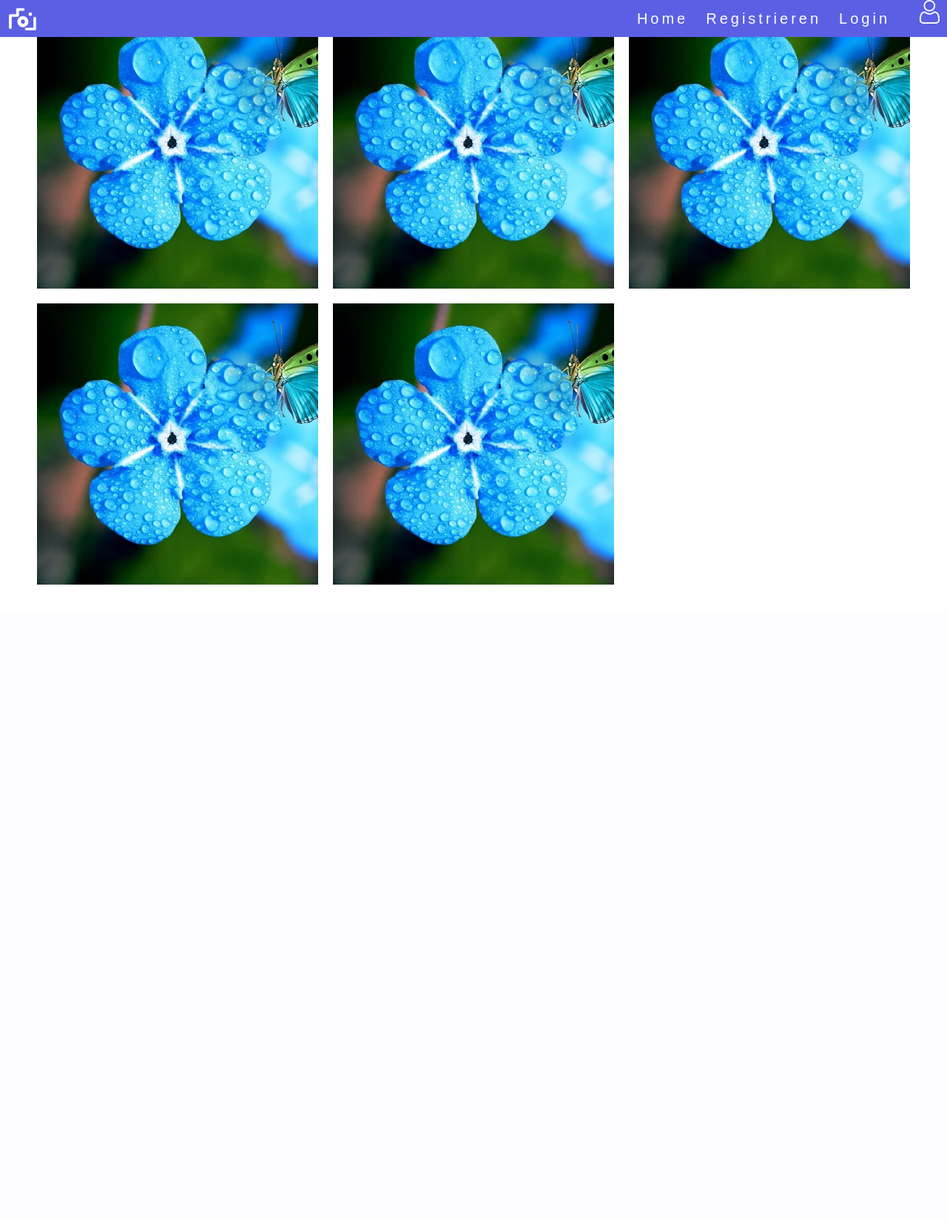
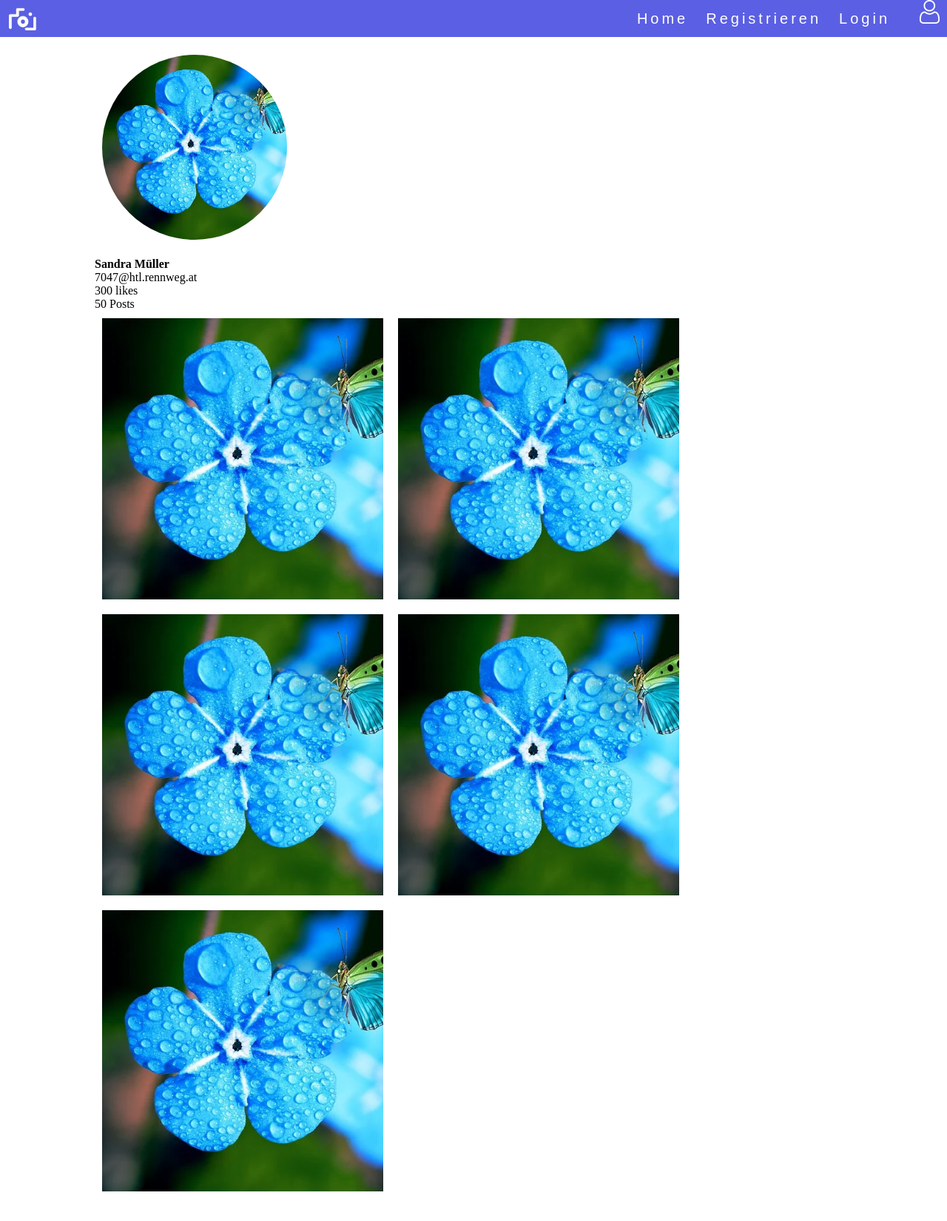
Before and after one commit to school-archive/2020-21-ITP-BestPicture, a PHP site: page /Schule/profil/index.html in a window 1280 px wide. Shown: the whole page at 74% size. Before the commit the page ends 790 px from the top, so only its background shows below. Run offline with PHP 8.4, Linux system fonts and the light colour scheme; some libraries are stand-ins or nearby versions.

Commit message:
add profilepicture

```diff
--- a/assets/styles/profil.css
+++ b/assets/styles/profil.css
@@ -1,8 +1,31 @@
-#nav-profile{
-    margin-bottom: 30px;
+header{
+    top: 0;
 }
+main{
+    margin-top: 5%;
+}
+h5{
+    text-decoration: none;
+    font-family: acumin-pro-semi-condensed, sans-serif;
+    font-style: normal;
+    letter-spacing: 4px;
+    font-size: 20px;
+    margin: 0 10px;
+    color: #fff;
+}
+
+.bo {width: 250px;
+    height: 250px;
+    border-radius:50%;
+}
+.boimg-1 {;
+    object-fit: cover;
+    object-position: 10%;
+    margin: 10px 10px 20px 10px;
+}
+
 .gallary-links .wrapper{
-    width: 1200px;
+    width: 80%;
     margin: 0 auto;
 }
 .gallary-links{
--- a/profil/index.html
+++ b/profil/index.html
@@ -11,13 +11,22 @@
     <header>
         <div class="wrapper">
             <img class="logo" src="../assets/images/Logo.png" alt="logo">
-            <nav id="nav-profile">
+            <nav>
                 <a href="../index.html">Home</a> <a href="#">Registrieren</a> <a href="#">Login</a><a href="#"><a href="index.html"><img class="user" src="../assets/images/user.png" alt="user"> </a>
             </nav>
         </div>
     </header>
     <main>
         <section class="gallary-links">
+            <article class="wrapper">
+                <img class="bo boimg-1" src="../assets/images/butterfl.png" alt="placehold">
+                <div>
+                    <h4>Sandra Müller</h4>
+                    <p>7047@htl.rennweg.at</p>
+                    <p>300 likes</p>
+                    <p>50 Posts</p>
+                </div>
+            </article>
             <div class="wrapper">
                 <div class="gallary-link">
                     <img src="../assets/images/butterfl.png" class="content-picture">
```
